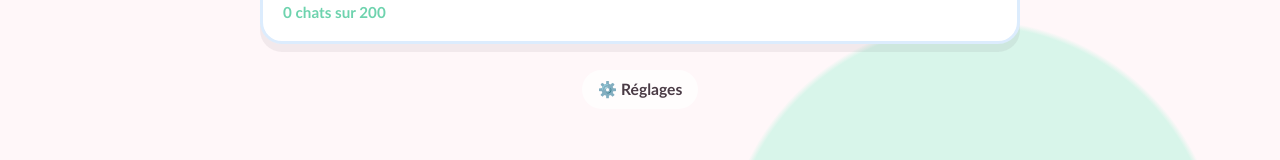
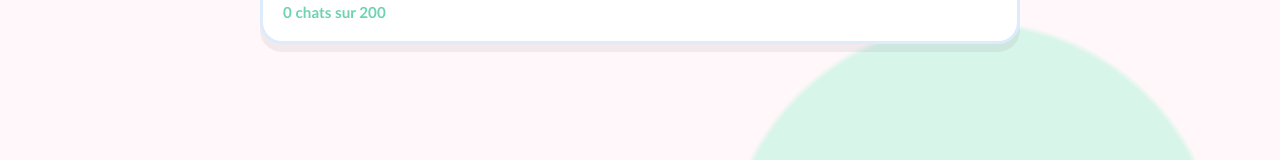
Before and after one commit to emnbdx/cat-math, a plain HTML site: page index.html in a window 1280 px wide. Shown: the part 466-626 px from the top of the page. Drawn offline with Linux system fonts and the light colour scheme.

Commit message:
little fix

```diff
--- a/index.html
+++ b/index.html
@@ -56,10 +56,6 @@
         <span class="card__progress" data-progress="collection"></span>
       </button>
     </div>
-
-    <p class="home__foot">
-      <button class="btn btn--ghost btn--small" data-nav="settings">⚙️ Réglages</button>
-    </p>
   </section>
 
   <!-- ═════════════════════════════════════════ MODE CONSTRUIRE ══ -->
```
Also changed, not shown: assets/favicon.svg.
